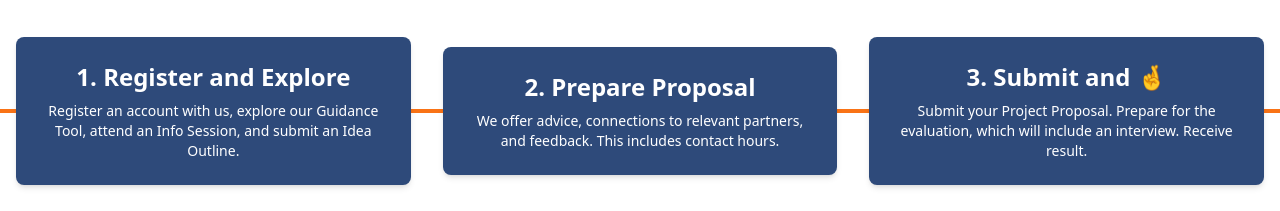
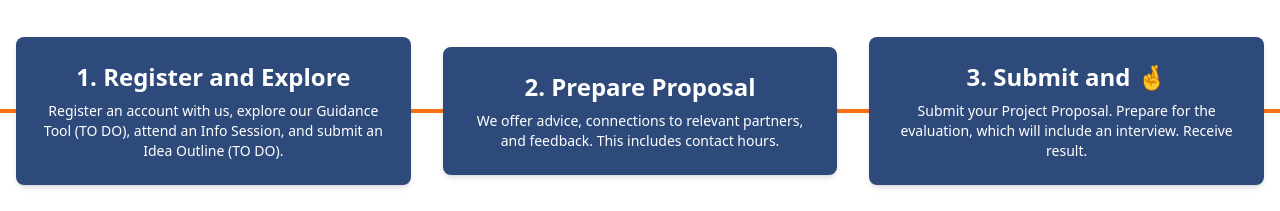
Before and after one commit to siarw/demolab, a website: page dist/index.html in a window 1280 px wide. Shown: the part 1567-1778 px from the top of the page. Drawn offline with nearby package versions, Linux system fonts and the light colour scheme; files that its build step writes are made by us from their sources; a web font is replaced by a local one.

Commit message:
added TO DOs in index.html

```diff
--- a/dist/index.html
+++ b/dist/index.html
@@ -247,8 +247,8 @@
           >
             <div class="mb-2 text-2xl font-bold">1. Register and Explore</div>
             <p class="text-center text-sm">
-              Register an account with us, explore our Guidance Tool, attend an
-              Info Session, and submit an Idea Outline.
+              Register an account with us, explore our Guidance Tool (TO DO),
+              attend an Info Session, and submit an Idea Outline (TO DO).
             </p>
           </div>
 
@@ -747,7 +747,7 @@
           </h3>
           <p class="text-gray-600">
             For detailed information on the evaluation criteria, please refer to
-            the Documentation.
+            the Documentation (TO DO).
           </p>
         </div>
 
```
